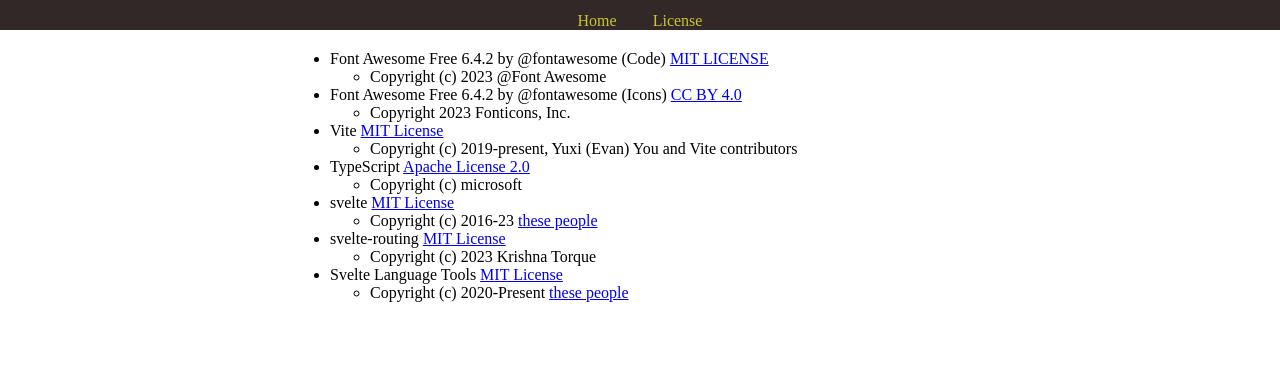
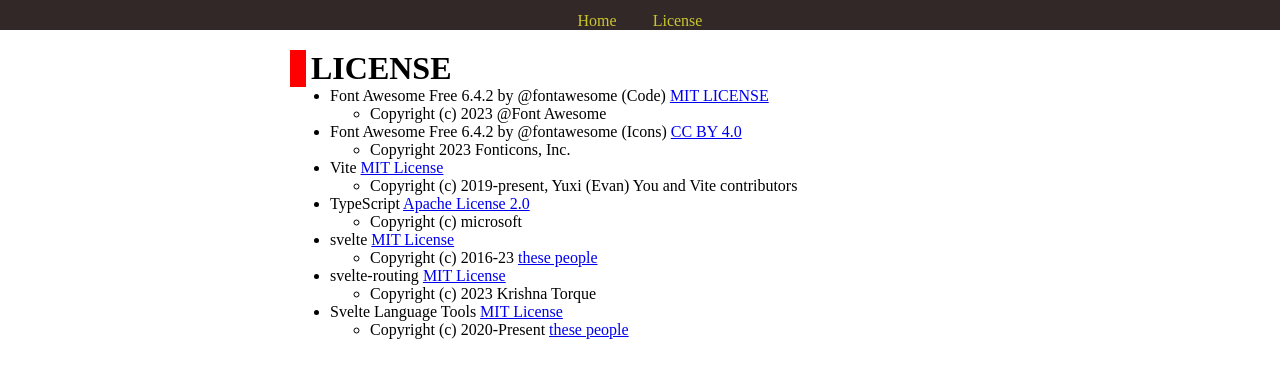
Before and after one commit to nanagami1369/animation-generator, a Svelte app: page /license in a window 1280 px wide. Shown: the top 378 px of the page. Built offline with nearby package versions, Linux system fonts and the light colour scheme.

Commit message:
ライセンス画面にタイトルを設定

```diff
--- a/src/Pages/License.svelte
+++ b/src/Pages/License.svelte
@@ -1,6 +1,7 @@
 <script lang="ts"></script>
 
 <main>
+  <h1>LICENSE</h1>
   <ul>
     <li>
       <span
@@ -90,4 +91,9 @@
     padding-top: 20px;
     width: min(700px, 100%);
   }
+
+  h1 {
+    border-left: 0.5em solid red;
+    padding-left: 5px;
+  }
 </style>
```
